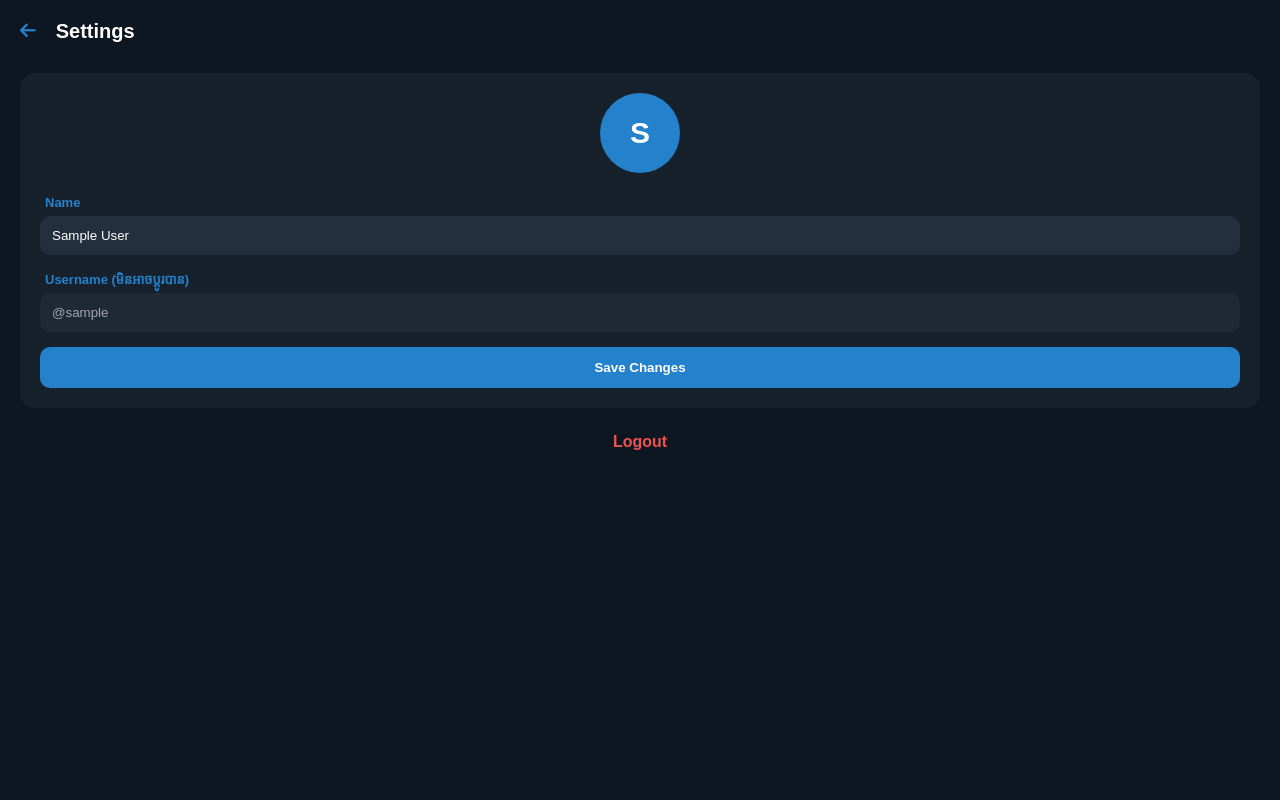
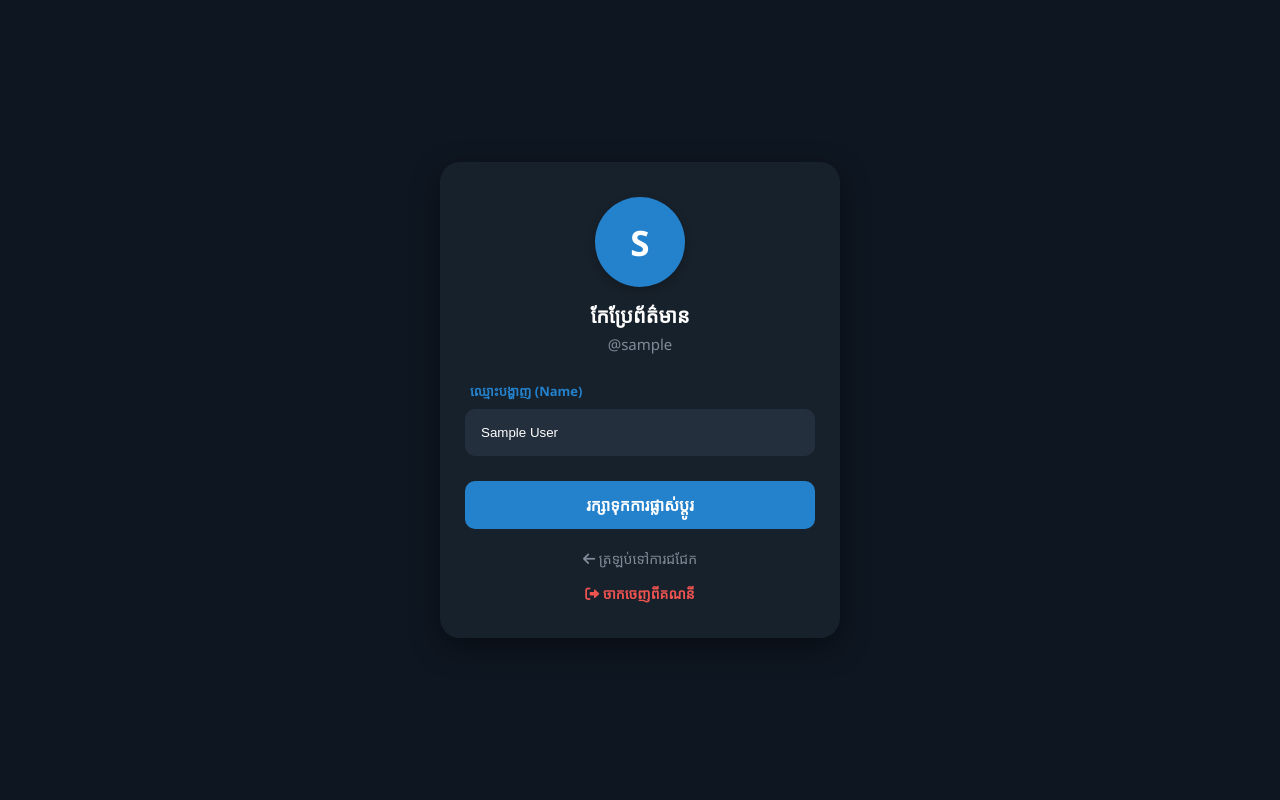
Before and after one commit to thengrathana7-web/Rathana-Chat-Bot, a Flask app: page /settings in a window 1280 px wide. Run offline with Flask 3, Linux system fonts and the light colour scheme; the visitor is signed in with stand-in values (Sample User, id 1).

Commit message:
Update settings.html

```diff
--- a/templates/settings.html
+++ b/templates/settings.html
@@ -1,44 +1,125 @@
 <!DOCTYPE html>
-<html>
+<html lang="km">
 <head>
+    <meta charset="UTF-8">
     <meta name="viewport" content="width=device-width, initial-scale=1.0, viewport-fit=cover">
     <link rel="stylesheet" href="https://cdnjs.cloudflare.com/ajax/libs/font-awesome/6.0.0/css/all.min.css">
+    <title>ការកំណត់ - Rathana Chat Bot</title>
     <style>
-        body { background: #0e1621; color: white; font-family: sans-serif; margin: 0; padding: 20px; }
-        .header { display: flex; align-items: center; margin-bottom: 30px; }
-        .back-btn { color: #2481cc; text-decoration: none; font-size: 18px; margin-right: 20px; }
+        body {
+            background: #0e1621;
+            color: white;
+            font-family: 'Segoe UI', Tahoma, Geneva, Verdana, sans-serif;
+            display: flex;
+            justify-content: center;
+            align-items: center;
+            min-height: 100vh;
+            margin: 0;
+            padding: 20px;
+            box-sizing: border-box;
+        }
+        .box {
+            background: #17212b;
+            padding: 35px 25px;
+            border-radius: 20px;
+            width: 100%;
+            max-width: 350px;
+            text-align: center;
+            box-shadow: 0 10px 30px rgba(0,0,0,0.4);
+        }
+        .avatar {
+            width: 90px;
+            height: 90px;
+            background: #2481cc;
+            border-radius: 50%;
+            margin: 0 auto 15px;
+            display: flex;
+            align-items: center;
+            justify-content: center;
+            font-size: 35px;
+            font-weight: bold;
+            box-shadow: 0 4px 10px rgba(0,0,0,0.2);
+        }
+        h3 { margin: 10px 0 5px; font-size: 20px; }
+        .username-tag {
+            color: #808b99;
+            font-size: 15px;
+            margin-bottom: 25px;
+            display: block;
+        }
+        .info-group { text-align: left; margin-bottom: 10px; }
+        label {
+            color: #2481cc;
+            font-size: 13px;
+            font-weight: bold;
+            margin-left: 5px;
+        }
+        input {
+            width: 100%;
+            padding: 14px;
+            margin: 8px 0 15px;
+            border-radius: 10px;
+            border: 2px solid transparent;
+            background: #242f3d;
+            color: white;
+            box-sizing: border-box;
+            outline: none;
+            transition: 0.3s;
+        }
+        input:focus { border-color: #2481cc; }
 
-        .profile-card { background: #17212b; padding: 20px; border-radius: 15px; text-align: center; }
-        .avatar { width: 80px; height: 80px; background: #2481cc; border-radius: 50%; margin: 0 auto 15px; display: flex; align-items: center; justify-content: center; font-size: 30px; font-weight: bold; }
+        button {
+            width: 100%;
+            padding: 13px;
+            background: #2481cc;
+            color: white;
+            border: none;
+            border-radius: 10px;
+            cursor: pointer;
+            font-weight: bold;
+            font-size: 16px;
+            transition: 0.3s;
+        }
+        button:hover { background: #1d6fa5; }
 
-        .info-group { text-align: left; margin-top: 20px; }
-        label { color: #2481cc; font-size: 13px; font-weight: bold; margin-left: 5px; }
-        input { width: 100%; padding: 12px; margin: 5px 0 15px; border-radius: 10px; border: none; background: #242f3d; color: white; box-sizing: border-box; outline: none; }
+        .back-link {
+            display: inline-block;
+            margin-top: 20px;
+            color: #808b99;
+            text-decoration: none;
+            font-size: 14px;
+            transition: 0.3s;
+        }
+        .back-link:hover { color: #2481cc; }
 
-        .btn-save { width: 100%; padding: 13px; background: #2481cc; border: none; color: white; border-radius: 10px; font-weight: bold; cursor: pointer; }
-        .btn-logout { display: block; text-align: center; color: #ef5350; text-decoration: none; margin-top: 25px; font-weight: bold; }
+        .btn-logout {
+            display: block;
+            margin-top: 15px;
+            color: #ef5350;
+            text-decoration: none;
+            font-weight: bold;
+            font-size: 14px;
+        }
     </style>
 </head>
 <body>
-    <div class="header">
-        <a href="/chat" class="back-btn"><i class="fas fa-arrow-left"></i></a>
-        <h2 style="margin: 0; font-size: 20px;">Settings</h2>
-    </div>
+    <div class="box">
+        <div class="avatar">{{ user_name[0] | upper }}</div>
 
-    <div class="profile-card">
-        <div class="avatar">{{ user_name[0] | upper }}</div>
+        <h3>កែប្រែព័ត៌មាន</h3>
+        <span class="username-tag">@{{ username }}</span>
+
         <form action="/update_profile" method="POST">
             <div class="info-group">
-                <label>Name</label>
-                <input type="text" name="name" value="{{ user_name }}" required>
+                <label>ឈ្មោះបង្ហាញ (Name)</label>
+                <input type="text" name="name" value="{{ user_name }}" placeholder="ឈ្មោះថ្មី" required>
+            </div>
 
-                <label>Username (មិនអាចប្តូរបាន)</label>
-                <input type="text" value="@{{ username }}" disabled style="opacity: 0.6;">
-            </div>
-            <button type="submit" class="btn-save">Save Changes</button>
+            <button type="submit">រក្សាទុកការផ្លាស់ប្តូរ</button>
         </form>
+
+        <a href="/chat" class="back-link"><i class="fas fa-arrow-left"></i> ត្រឡប់ទៅការជជែក</a>
+        <a href="/logout" class="btn-logout"><i class="fas fa-sign-out-alt"></i> ចាកចេញពីគណនី</a>
     </div>
-
-    <a href="/logout" class="btn-logout">Logout</a>
 </body>
 </html>
```
